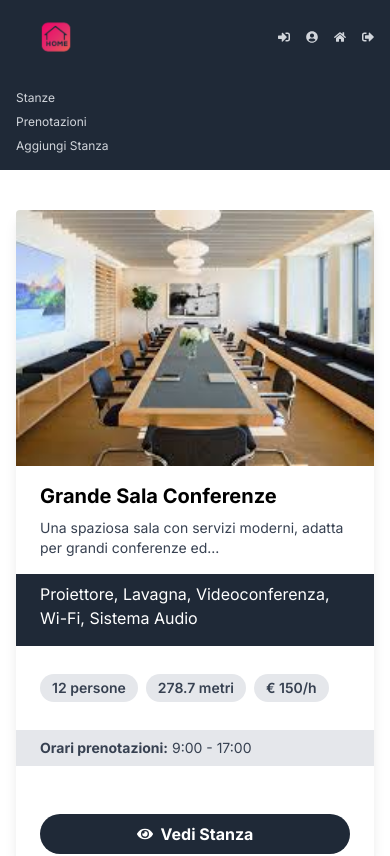
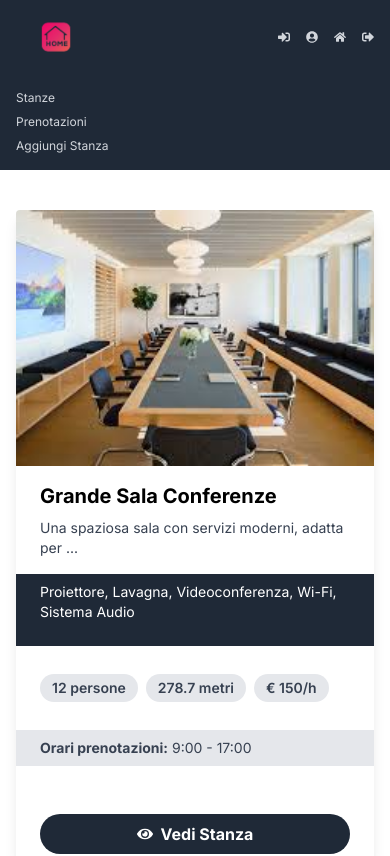
Before and after one commit to Lorenzo7991/booking-training-app, a Next.js app: page / in a window 390 px wide. Shown: the top 856 px of the page. Built offline with nearby package versions, Linux system fonts and the light colour scheme.

Commit message:
Update RoomCard,  adjusted responsive

```diff
--- a/components/RoomCard.jsx
+++ b/components/RoomCard.jsx
@@ -5,7 +5,7 @@ import Link from 'next/link';
 
 function RoomCard({ room }) {
     const truncateDescription = (description) => {
-        return description.length > 70 ? description.substring(0, 70) + '...' : description;
+        return description.length > 50 ? description.substring(0, 50) + '...' : description;
     };
 
     return (
@@ -19,7 +19,7 @@ function RoomCard({ room }) {
                     <p className="text-gray-700 text-sm">{truncateDescription(room.description)}</p>
                 </div>
                 <div className='services-card bg-gray-800 px-6 py-2'>
-                <p className="text-white h-14">{room.amenities}</p>
+                <p className="text-white text-sm h-14">{room.amenities}</p>
                 </div>
                 <div className="pills-card px-6 pt-4 pb-2 flex-grow my-3">
                     <span className="inline-block bg-gray-200 rounded-full px-3 py-1 text-sm font-semibold text-gray-700 mr-2 mb-2">{room.capacity} persone</span>
```
